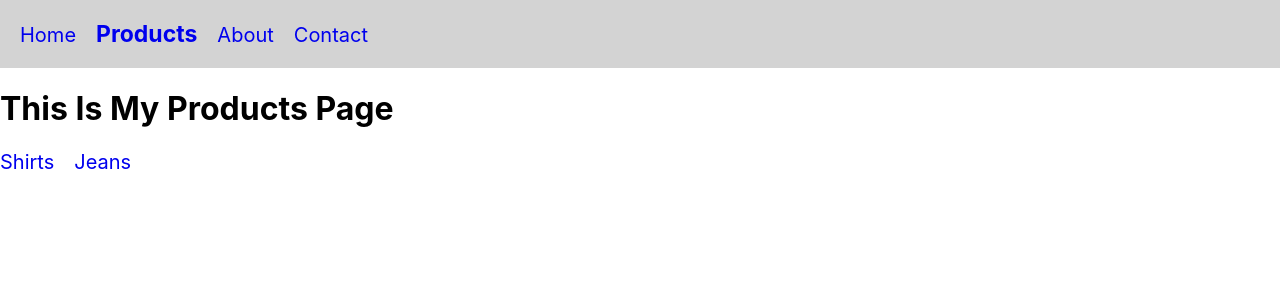
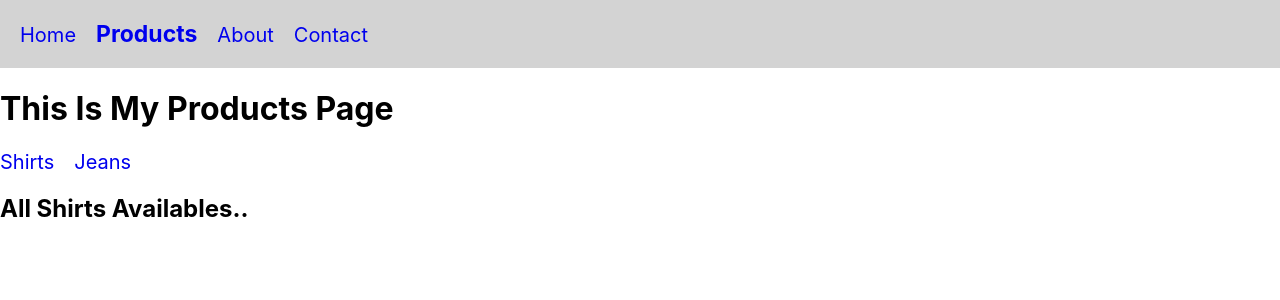
Before and after one commit to riazgul03/ReactJS, a React (Create React App) app in the folder react_router_demo/: page /products in a window 1280 px wide. Shown: the top 300 px of the page. Built offline with nearby package versions, Linux system fonts and the light colour scheme.

Commit message:
Index Route In React Router

```diff
--- a/react_router_demo/src/App.js
+++ b/react_router_demo/src/App.js
@@ -16,6 +16,7 @@ function App() {
       <Routes>
         <Route path='/' element={<Home />} />
         <Route path='/products' element={<Products/>}>
+        <Route index element={<Shirts/>}></Route>
           <Route path='shirts' element={<Shirts/>}/>
           <Route path='jeans' element={<Jeans/>}/>
         </Route>
```
